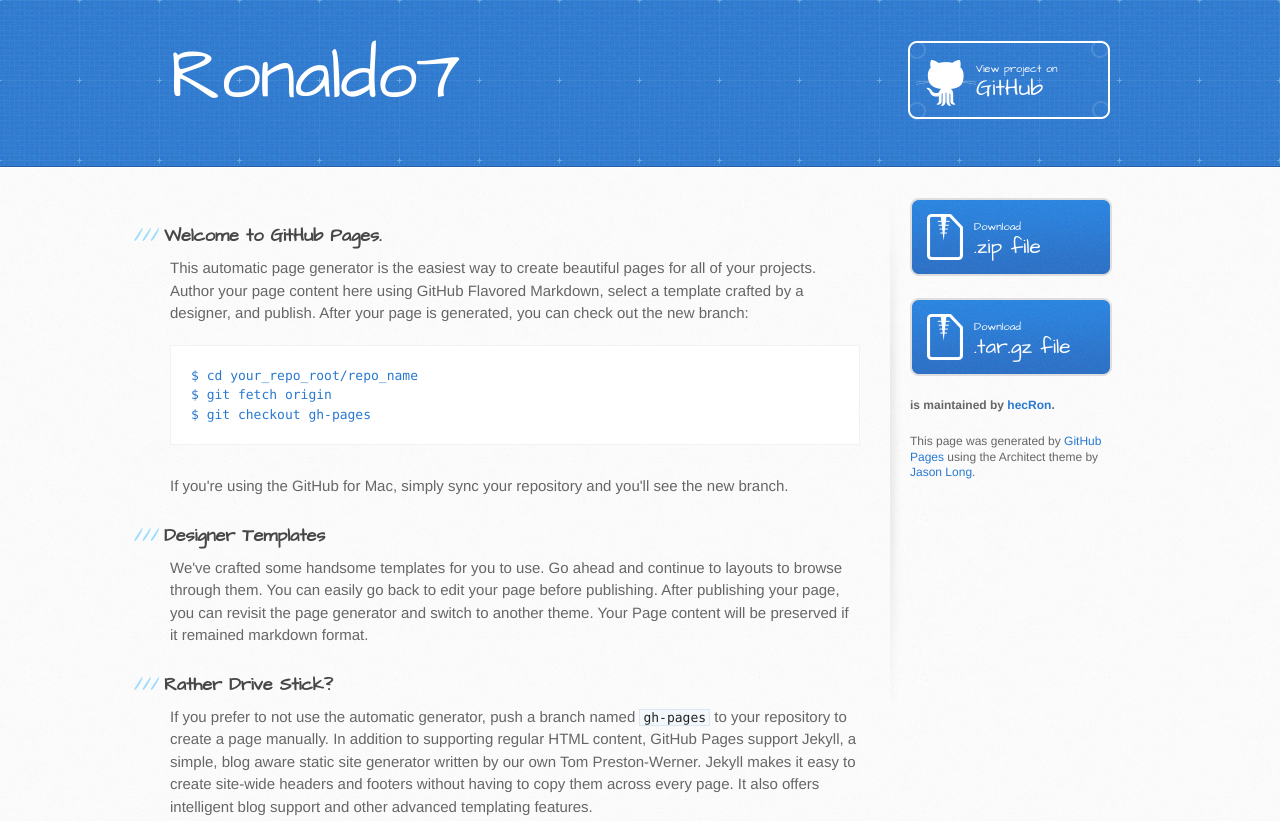
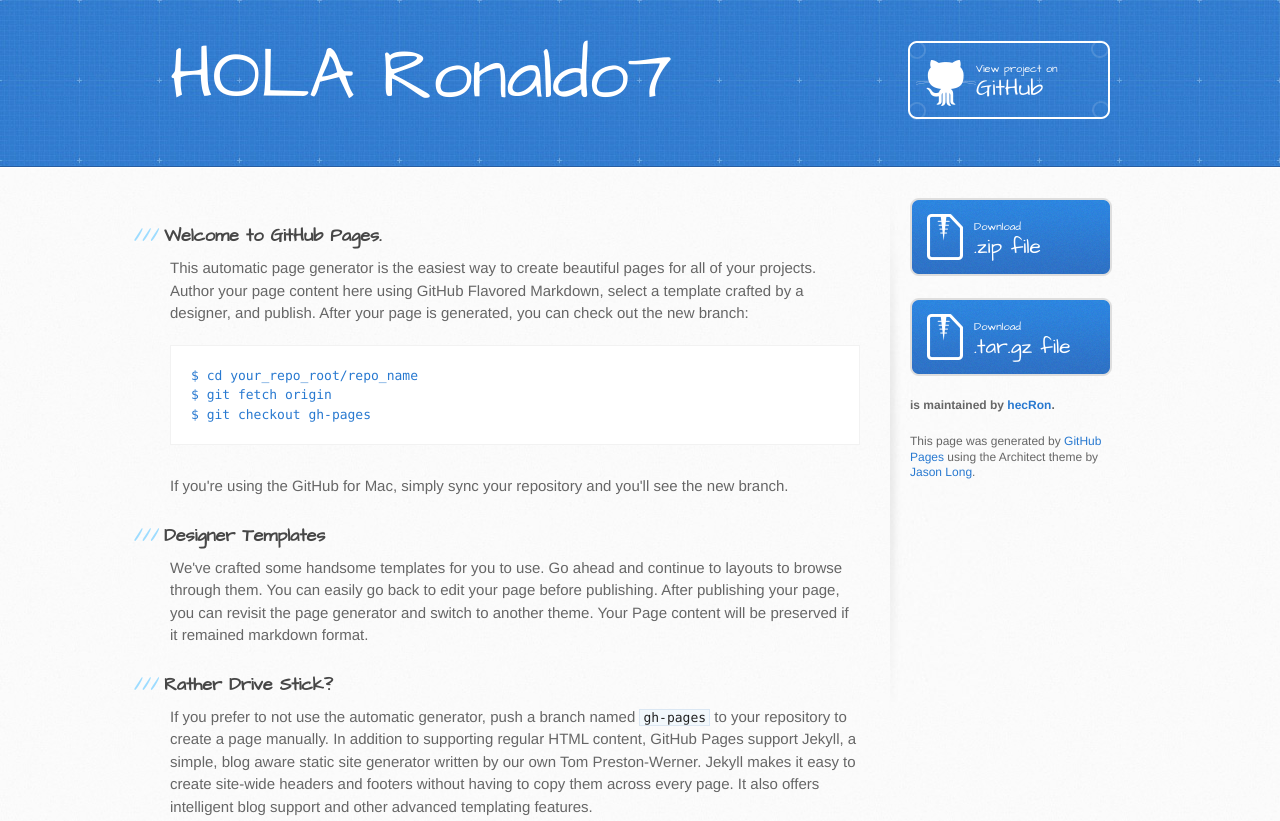
Before and after one commit to hecRon/Ronaldo7, a plain HTML site: page index.html in a window 1280 px wide. Shown: the top 821 px of the page. Drawn offline with Linux system fonts and the light colour scheme.

Commit message:
Proyecto

```diff
--- a/index.html
+++ b/index.html
@@ -19,7 +19,7 @@
   <body>
     <header>
       <div class="inner">
-        <h1>Ronaldo7</h1>
+        <h1>HOLA Ronaldo7</h1>
         <h2></h2>
         <a href="https://github.com/hecRon/Ronaldo7" class="button"><small>View project on</small>GitHub</a>
       </div>
```
